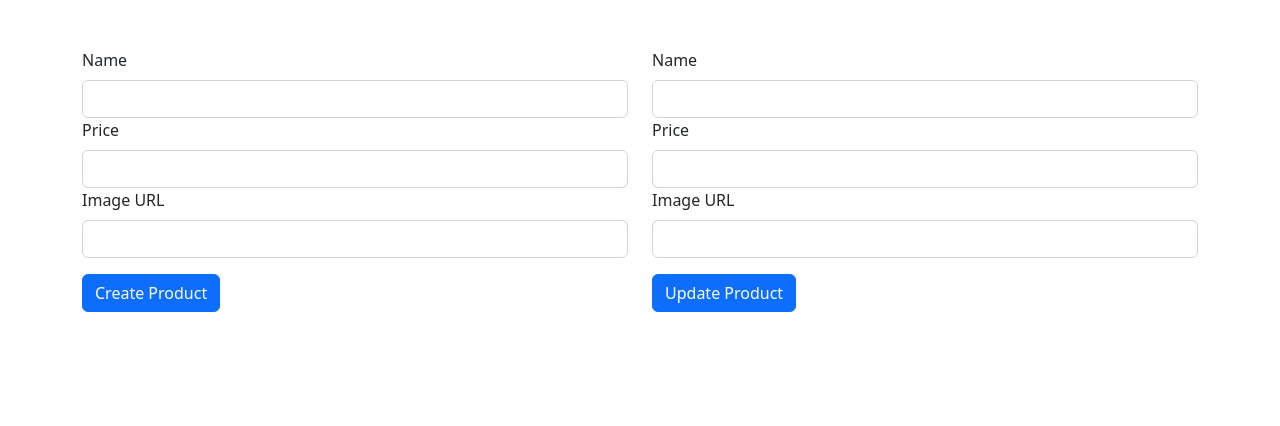
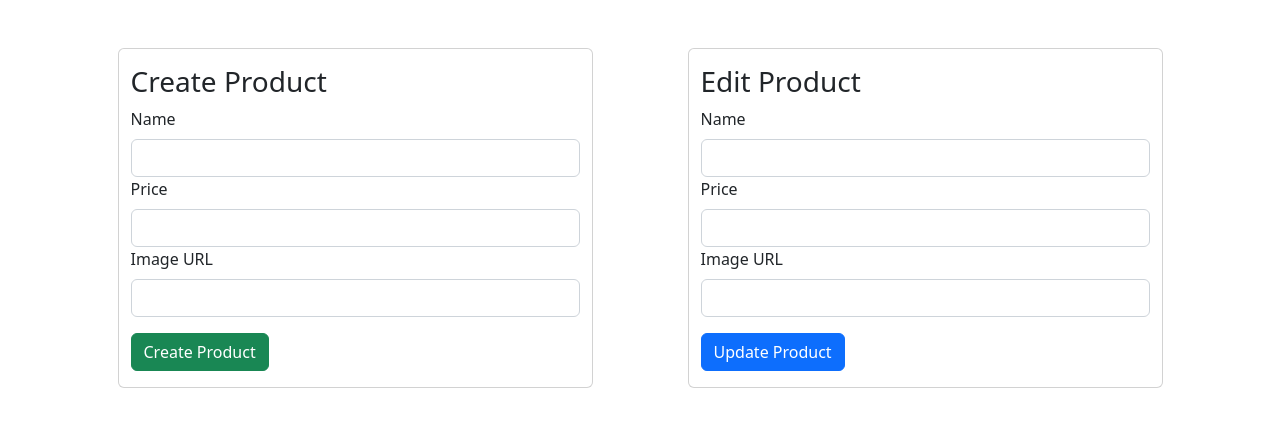
Before and after one commit to alandancl/crud-products, a plain HTML site: page index.html in a window 1280 px wide. Drawn offline with nearby package versions, Linux system fonts and the light colour scheme; no server answers.

Commit message:
actualizacion

```diff
--- a/assets/js/crud.js
+++ b/assets/js/crud.js
@@ -29,7 +29,8 @@ function createProduct() {
     axios.post('https://e-commerce-api-academlo.herokuapp.com/api/products', newProduct)
         .then( (response) => {
             console.log(response);
-            alert('Se creo el product correctamente');
+            alert('Se creo el producto correctamente');
+            document.getElementById('create').reset();
             getProducts();
         }).catch( (error) => {
             console.log(error);
@@ -47,6 +48,7 @@ function editProduct(id) {
             document.getElementById('p-name-update').value = product.name;
             document.getElementById('p-price-update').value = product.price;
             document.getElementById('img-url-update').value = product.image;
+            document.documentElement.scrollTop = 0;
         }).catch( (error) => {
             alert('No se pudo cargar el producto');
             console.log(error);
@@ -64,9 +66,11 @@ function updateProduct(id) {
     axios.put(`${baseURL}/products/${editingID}`, editedProduct)
         .then( (response) => {
             alert('Se edito correctamente el producto');
+            document.getElementById('edit').reset();
             getProducts();
         }).catch( (error) => {
             alert('No se pudo editar el product');
+            console.log(error);
         });
 }
 
--- a/assets/js/ui.js
+++ b/assets/js/ui.js
@@ -10,8 +10,8 @@ function printProducts(arrProducts) {
                             <img src="${ arrProducts[i].image }" alt="" class="product-image">
                         </div>
                         <div class="product-body text-center">
-                            <h5 class="product-name">${ arrProducts[i].name }</h5>
-                            <p class="product-price">${ arrProducts[i].price }</p>
+                            <h6 class="product-name mt-3">${ arrProducts[i].name }</h6>
+                            <h5 class="product-price">$${ arrProducts[i].price }</h5>
                         </div>
                             <div class="text-end">
                             <button class="btn btn-danger" onclick="deleteProduct(${arrProducts[i].id})">
--- a/assets/styles/styles.css
+++ b/assets/styles/styles.css
@@ -1,4 +1,8 @@
-
+.product-img {
+    aspect-ratio: 1 / 1;
+    display: flex;
+    align-items: center;
+}
 
 .product-image {
     width: 100%;
--- a/index.html
+++ b/index.html
@@ -10,9 +10,10 @@
 </head>
 <body>
     <div class="container mt-5">
-        <div class="row">
-            <div class="col-md-6 col-lg-6">
-                <form action="" onsubmit="event.preventDefault(), createProduct()">
+        <div class="row justify-content-around">
+            <div class="col-md-5 col-lg-5 card py-3">
+                <h3>Create Product</h3>
+                <form action="" onsubmit="event.preventDefault(), createProduct()" id="create">
                     <div>
                         <label for="p-name" class="form-label">Name</label>
                         <input type="text" id="p-name" class="form-control">
@@ -25,11 +26,12 @@
                         <label for="img-url" class="form-label">Image URL</label>
                         <input type="text" id="img-url" class="form-control">
                     </div>
-                    <button type="submit" class="btn btn-primary mt-3">Create Product</button>
+                    <button type="submit" class="btn btn-success mt-3">Create Product</button>
                 </form>
             </div>
-            <div class="col-md-6 col-lg-6">
-                <form action="" onsubmit="event.preventDefault(), updateProduct()">
+            <div class="col-md-5 col-lg-5 card py-3">
+                <h3>Edit Product</h3>
+                <form action="" onsubmit="event.preventDefault(), updateProduct()" id="edit">
                     <div>
                         <label for="p-name-update" class="form-label">Name</label>
                         <input type="text" id="p-name-update" class="form-control">
```
